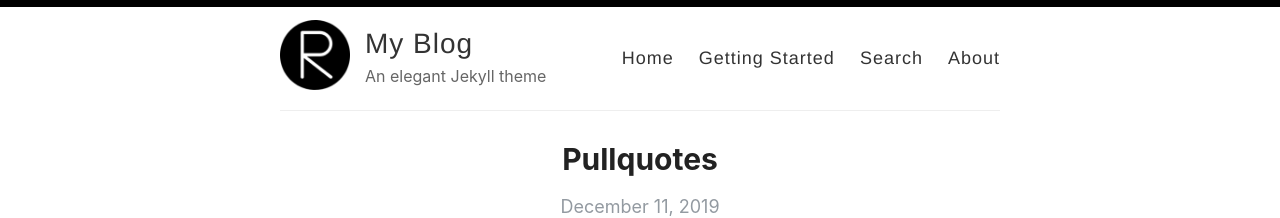
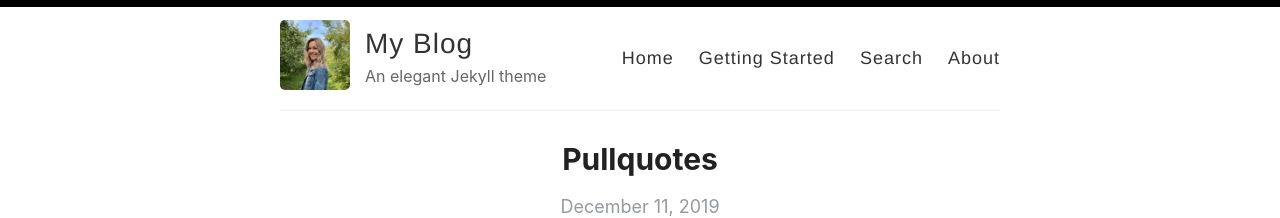
Before and after one commit to melly-c/blog, a Jekyll site: the page built from index.html, in a window 1280 px wide. Shown: the top 218 px of the page. Built offline with Jekyll 4.4.1, drawn with Linux system fonts in a browser that asks for light colours; the list of posts is cut into pages by our own code.

Commit message:
new icon

```diff
--- a/_config.yml
+++ b/_config.yml
@@ -12,7 +12,7 @@ author: Mel
 description: An elegant Jekyll theme
 
 # URL of your avatar or profile pic (you could use your GitHub profile pic)
-avatar: /images/reverie.png
+avatar: /images/mel_profile.png
 
 #
 # Flags below are optional
```
Also changed, not shown: images/mel_profile.png (added).
